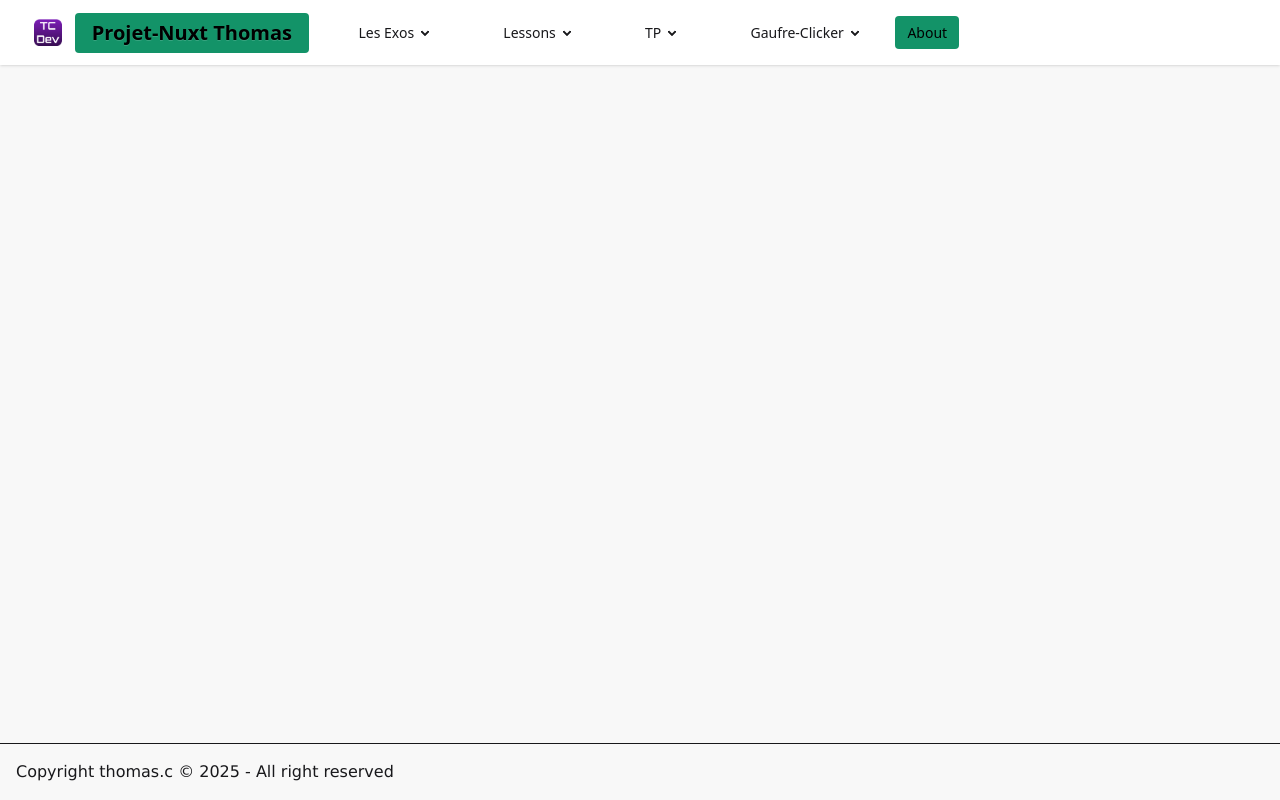
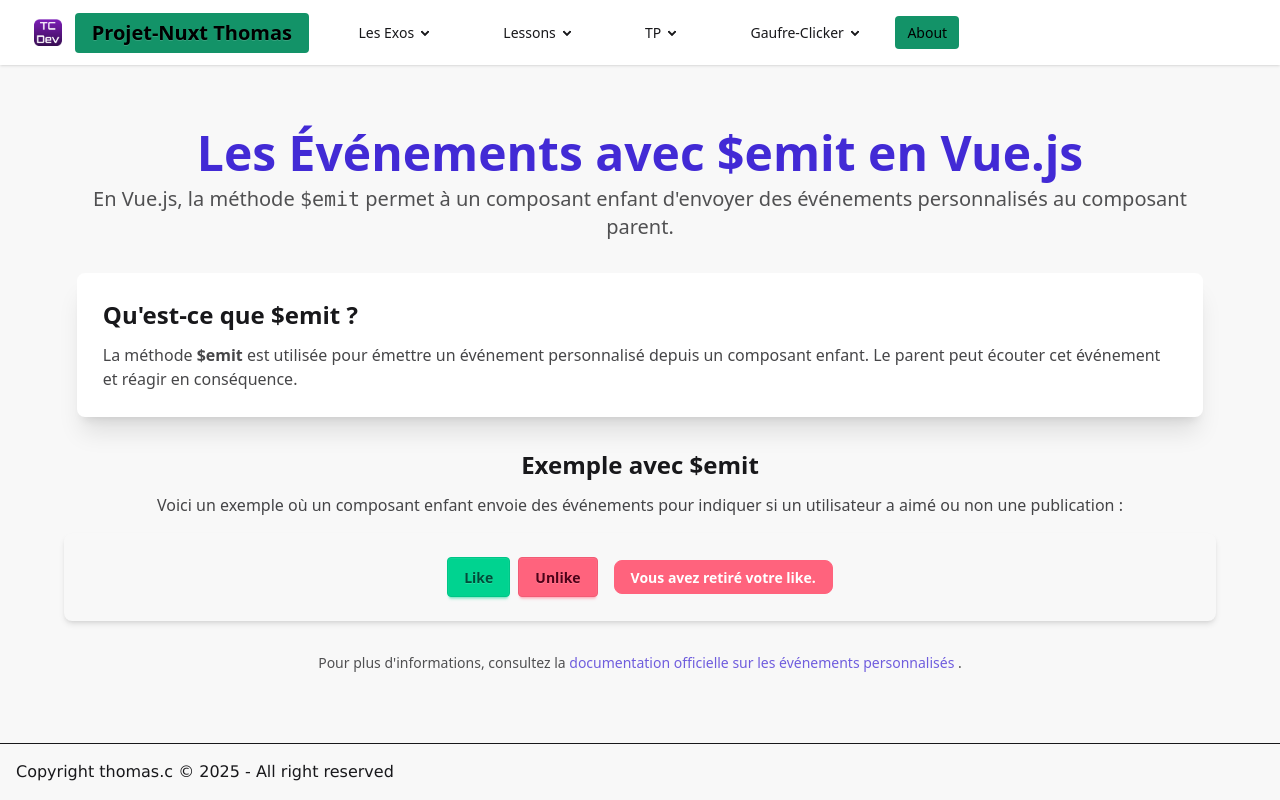
Before and after one commit to Thomasn9/Projet-nuxt, a Nuxt app: page /lessons/emit in a window 1280 px wide. Built offline with nearby package versions, Linux system fonts and the light colour scheme.

Commit message:
ajout de la lesson emit

```diff
--- a/app/components/AppHeader.vue
+++ b/app/components/AppHeader.vue
@@ -44,6 +44,7 @@
                 <li><NuxtLink to="/lessons/dynamic-styling">Dynamic-styling</NuxtLink></li>
                 <li><NuxtLink to="/lessons/conditional-rendering">Conditional-rendering</NuxtLink></li>
                 <li><NuxtLink to="/lessons/lifecycle">Cycle de vie des composants</NuxtLink></li>
+                <li><NuxtLink to="/lessons/emit">Communication component</NuxtLink></li>
               </ul>
             </details>
           </li>
@@ -110,6 +111,7 @@
               <li><NuxtLink to="/lessons/dynamic-styling">Dynamic-styling</NuxtLink></li>
               <li><NuxtLink to="/lessons/conditional-rendering">Conditional-rendering</NuxtLink></li>
               <li><NuxtLink to="/lessons/lifecycle">Cycle de vie des composants</NuxtLink></li>
+              <li><NuxtLink to="/lessons/emit">Communication component</NuxtLink></li>
             </ul>
           </details>
         </li>
--- /dev/null
+++ b/app/components/LikeButton.vue
@@ -0,0 +1,25 @@
+<template>
+    <div class="flex gap-2">
+        <button class="btn btn-success" @click="like">Like</button>
+        <button class="btn btn-error" @click="unlike">Unlike</button>
+    </div>
+</template>
+
+<script setup>
+// import { defineEmits } from "vue";
+
+// Définition des événements émis par le composant
+const emit = defineEmits(["liked", "unliked"]);
+
+function like() {
+    emit("liked");
+}
+
+function unlike() {
+    emit("unliked");
+}
+</script>
+
+<style scoped>
+/* Les styles sont gérés par DaisyUI et Tailwind, pas de CSS nécessaire ici. */
+</style>
--- a/app/pages/exo/exo11.vue
+++ b/app/pages/exo/exo11.vue
@@ -55,7 +55,7 @@ const lesAmis = ref([
         name: "JAROD",
         phone: '+338765477',
         email: 'jAROD@seagal.com',
-        premium: true
+        premium: false
     }
 ]);
 </script>
--- /dev/null
+++ b/app/pages/lessons/emit.vue
@@ -0,0 +1,71 @@
+<template>
+    <div class="container mx-auto p-4 md:p-8">
+        <div class="text-center mb-8">
+            <h1 class="text-4xl md:text-5xl font-extrabold text-primary">Les Événements avec $emit en Vue.js</h1>
+            <p class="text-lg md:text-xl text-base-content opacity-75 mt-2">
+                En Vue.js, la méthode <code>$emit</code> permet à un composant enfant d'envoyer des événements
+                personnalisés au composant parent.
+            </p>
+        </div>
+
+        <section id="definition" class="mb-8">
+            <div class="card bg-base-100 shadow-xl rounded-box p-6">
+                <h2 class="card-title text-2xl font-bold mb-3">Qu'est-ce que $emit ?</h2>
+                <p class="text-base-content opacity-80">
+                    La méthode <strong>$emit</strong> est utilisée pour émettre un événement personnalisé depuis un
+                    composant enfant. Le parent peut écouter cet événement et réagir en conséquence.
+                </p>
+            </div>
+        </section>
+
+        <section id="example" class="mb-8">
+            <h2 class="font-bold text-2xl mb-3 text-center">Exemple avec $emit</h2>
+            <p class="text-base-content opacity-80 mb-4 text-center">
+                Voici un exemple où un composant enfant envoie des événements pour indiquer si un utilisateur a aimé ou
+                non une publication :
+            </p>
+            <div
+                class="flex flex-col md:flex-row items-center justify-center gap-4 p-6 bg-base-200 rounded-box shadow-md">
+                <div>
+                    <!-- Utilisez le composant comme ceci -->
+                    <LikeButton @liked="handleLike" @unliked="handleUnlike" />
+                </div>
+                <div>
+                    <p v-if="isLiked" class="badge badge-success text-white p-4 font-bold">Merci d'avoir aimé cette
+                        publication !</p>
+                    <p v-else class="badge badge-error text-white p-4 font-bold">Vous avez retiré votre like.</p>
+                </div>
+            </div>
+        </section>
+
+        <div class="text-center mt-8">
+            <p class="text-sm opacity-75">
+                Pour plus d'informations, consultez la
+                <a href="https://vuejs.org/guide/components/events.html" class="link link-hover link-primary"
+                    target="_blank">
+                    documentation officielle sur les événements personnalisés
+                </a>.
+            </p>
+        </div>
+    </div>
+</template>
+
+<script setup lang="ts">
+import { ref } from "vue";
+// import EventButtons from "../../components/event-buttons.vue";
+
+// Gestion des événements émis par l'enfant
+const isLiked = ref<boolean>(false);
+
+function handleLike(): void {
+    isLiked.value = true;
+}
+
+function handleUnlike(): void {
+    isLiked.value = false;
+}
+</script>
+
+<style scoped lang="css">
+/* Les styles sont gérés par DaisyUI et Tailwind, pas de CSS nécessaire ici. */
+</style>
```
